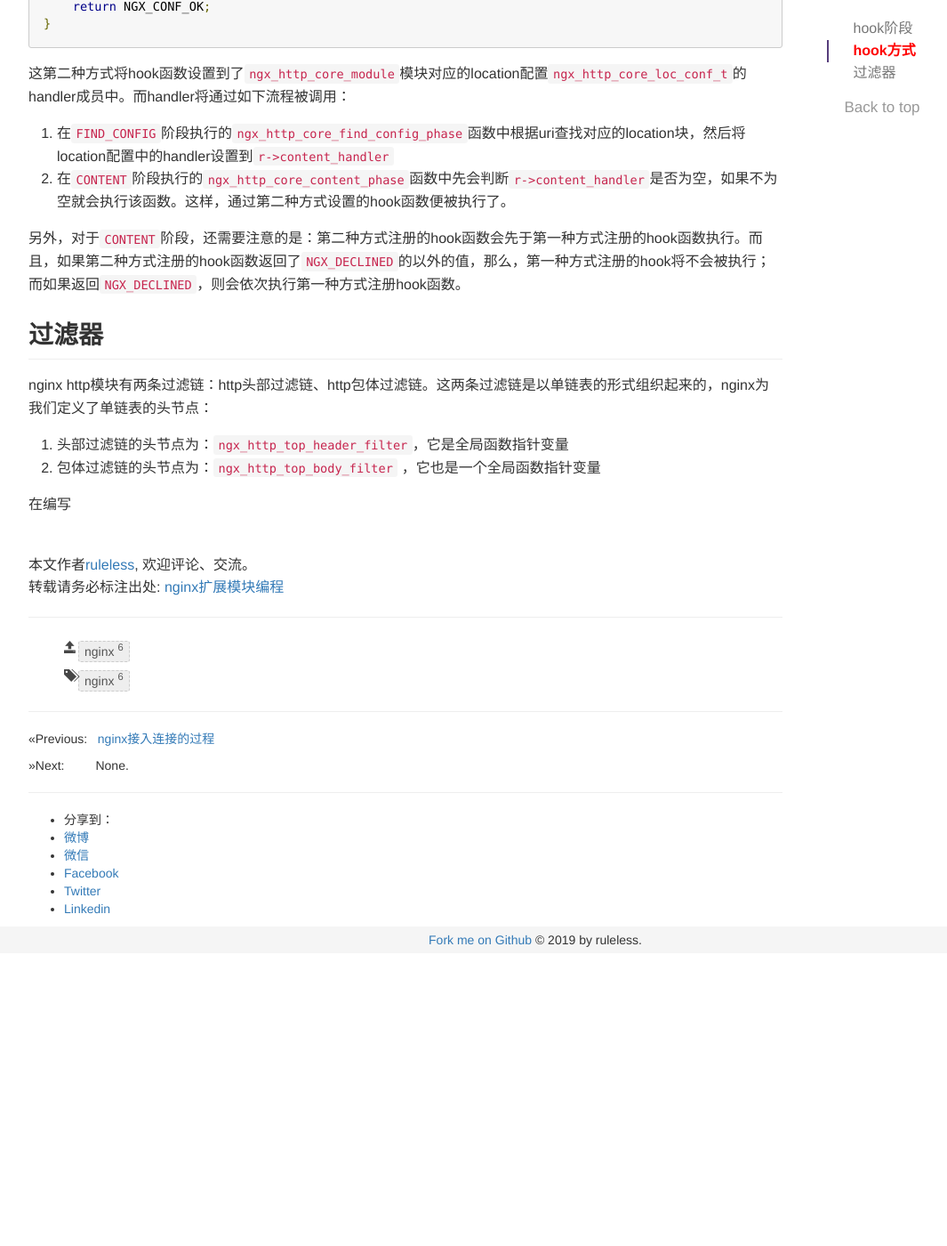
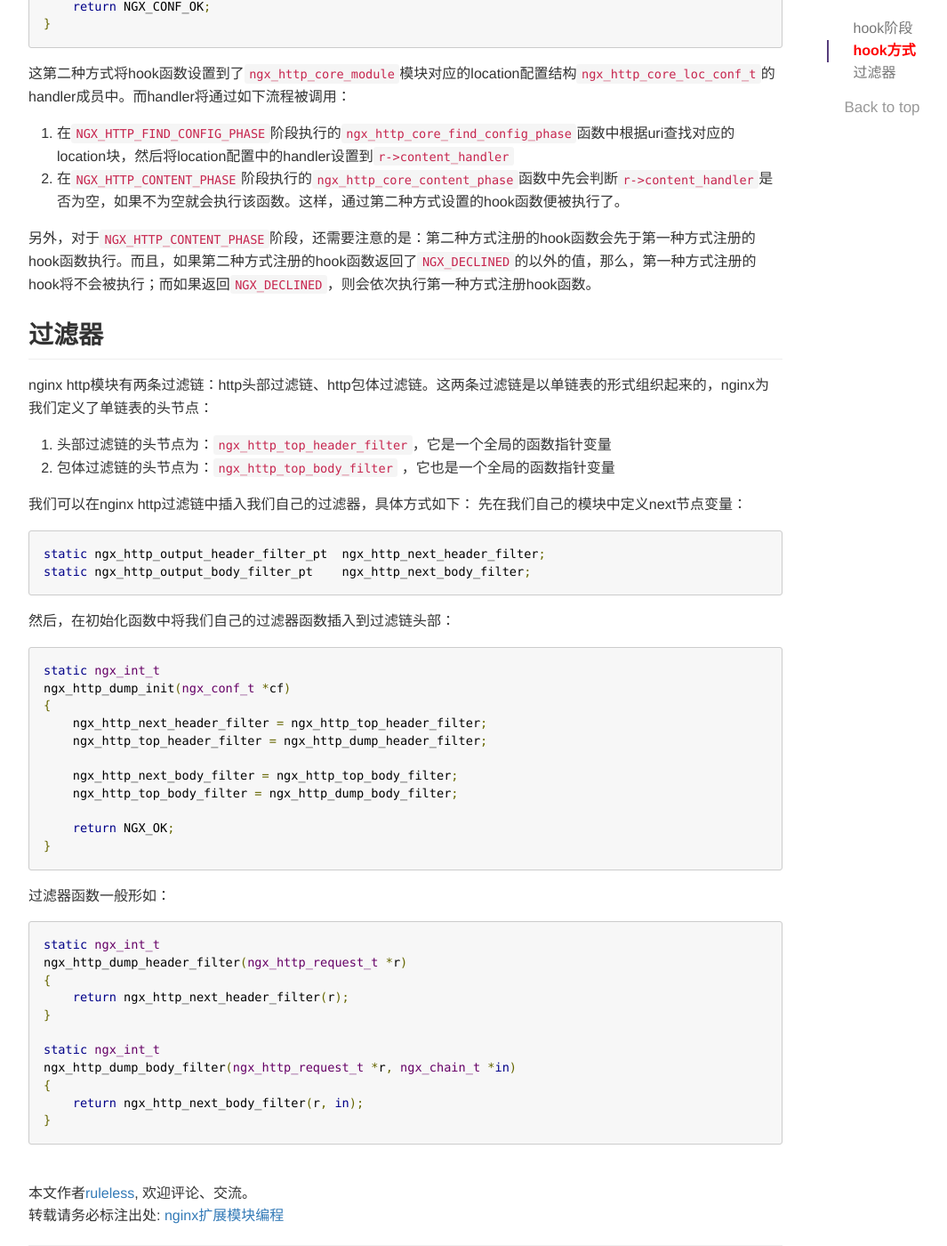
Before and after one commit to ruleless/ruleless.github.io, a Jekyll site: the page built from _posts/2019-01-02-nginx-write-ext-module.md, in a window 1280 px wide and 1400 px high, scrolled down 2333 px. Shown: the whole window at 89% size, without its empty margins (38-1103 px from the left). Built offline with Jekyll 4.4.1, drawn with Linux system fonts in a browser that asks for light colours; comment, search, counter and statistics services are not loaded; before the commit the page ends 3404 px from its top, so only the background shows below that; some of the changed text lies outside the part shown.

Commit message:
modify: nginx扩展模块编程

````diff
--- a/_posts/2019-01-02-nginx-write-ext-module.md
+++ b/_posts/2019-01-02-nginx-write-ext-module.md
@@ -35,13 +35,13 @@ typedef enum {
 各阶段含义如下：
   1. `NGX_HTTP_POST_READ_PHASE`： 第一个阶段，官方模块仅有realip模块hook该阶段
   2. `NGX_HTTP_SERVER_REWRITE_PHASE`：uri重写阶段，这个阶段的重写可以影响FIND_CONFIG阶段查找location块的结果
-  3. `NGX_HTTP_FIND_CONFIG_PHASE`： 根据uri查找对应的location，并将location对应的handler设置到`r->content_handler`中。注意：该阶段第三方模块不可hook
-  4. `NGX_HTTP_REWRITE_PHASE`： uri重写，这个阶段的重写在设置r->content_handler之后，所以框架不会根据这个阶段的重写结果查找location块
-  5. `NGX_HTTP_POST_REWRITE_PHASE`：这个阶段用于避免循环重写uri，第三方模块不可hook
-  6. `NGX_HTTP_PREACCESS_PHASE`：这个阶段跟POST_READ阶段使用checker函数都是`ngx_http_core_generic_phase`，从名字上，我们可以理解它为预鉴权阶段
+  3. `NGX_HTTP_FIND_CONFIG_PHASE`： 根据uri查找对应的location，并将location对应的handler设置到`r->content_handler`中。注意：**该阶段第三方模块不可hook**
+  4. `NGX_HTTP_REWRITE_PHASE`： uri重写，这个阶段的重写在`FIND_CONFIG`阶段之后，所以框架不会根据这个阶段的重写结果查找location块
+  5. `NGX_HTTP_POST_REWRITE_PHASE`：这个阶段用于避免循环重写uri，**第三方模块不可hook**
+  6. `NGX_HTTP_PREACCESS_PHASE`：这个阶段跟POST_READ阶段使用的checker函数都是`ngx_http_core_generic_phase`，从名字上，我们可以理解它为预鉴权阶段
   7. `NGX_HTTP_ACCESS_PHASE`：鉴权阶段
-  8. `NGX_HTTP_POST_ACCESS_PHASE`：鉴权结果反馈阶段，如果上阶段鉴权失败，那该阶段会终止请求。注意：该阶段第三方模块不可hook
-  9. `NGX_HTTP_PRECONTENT_PHASE`：官方模块仅有try_files模块hook了该阶段，从名字上看，该阶段表示预生成http包体，第三方模块一般难有类似需求，所以一般不要hook该阶段
+  8. `NGX_HTTP_POST_ACCESS_PHASE`：鉴权结果反馈阶段，如果上一阶段鉴权失败，那该阶段会终止请求。注意：**该阶段第三方模块不可hook**
+  9. `NGX_HTTP_PRECONTENT_PHASE`：官方模块仅有try_files模块hook了该阶段，从名字上看，该阶段表示预生成http包体，第三方模块一般难有类似需求，**所以一般不要hook该阶段**
   10. `NGX_HTTP_CONTENT_PHASE`：生成http包体阶段，第三方模块通常hook该阶段，该阶段有两种hook方式，我们在下面讨论
   11. `NGX_HTTP_LOG_PHASE`：该阶段在函数`ngx_http_free_request`中执行，http框架hook该阶段用于输出access log
 
@@ -96,15 +96,50 @@ ngx_http_dump(ngx_conf_t *cf, ngx_command_t *cmd, void *conf)
     return NGX_CONF_OK;
 }
 ```
-这第二种方式将hook函数设置到了`ngx_http_core_module`模块对应的location配置`ngx_http_core_loc_conf_t`的handler成员中。而handler将通过如下流程被调用：
-  1. 在`FIND_CONFIG`阶段执行的`ngx_http_core_find_config_phase`函数中根据uri查找对应的location块，然后将location配置中的handler设置到`r->content_handler`
-  2. 在`CONTENT`阶段执行的`ngx_http_core_content_phase`函数中先会判断`r->content_handler`是否为空，如果不为空就会执行该函数。这样，通过第二种方式设置的hook函数便被执行了。
+这第二种方式将hook函数设置到了`ngx_http_core_module`模块对应的location配置结构`ngx_http_core_loc_conf_t`的handler成员中。而handler将通过如下流程被调用：
+  1. 在`NGX_HTTP_FIND_CONFIG_PHASE`阶段执行的`ngx_http_core_find_config_phase`函数中根据uri查找对应的location块，然后将location配置中的handler设置到`r->content_handler`
+  2. 在`NGX_HTTP_CONTENT_PHASE`阶段执行的`ngx_http_core_content_phase`函数中先会判断`r->content_handler`是否为空，如果不为空就会执行该函数。这样，通过第二种方式设置的hook函数便被执行了。
 
-另外，对于`CONTENT`阶段，还需要注意的是：第二种方式注册的hook函数会先于第一种方式注册的hook函数执行。而且，如果第二种方式注册的hook函数返回了`NGX_DECLINED`的以外的值，那么，第一种方式注册的hook将不会被执行；而如果返回`NGX_DECLINED`，则会依次执行第一种方式注册hook函数。
+另外，对于`NGX_HTTP_CONTENT_PHASE`阶段，还需要注意的是：第二种方式注册的hook函数会先于第一种方式注册的hook函数执行。而且，如果第二种方式注册的hook函数返回了`NGX_DECLINED`的以外的值，那么，第一种方式注册的hook将不会被执行；而如果返回`NGX_DECLINED`，则会依次执行第一种方式注册hook函数。
 
 ## 过滤器
 nginx http模块有两条过滤链：http头部过滤链、http包体过滤链。这两条过滤链是以单链表的形式组织起来的，nginx为我们定义了单链表的头节点：
-  1. 头部过滤链的头节点为：`ngx_http_top_header_filter`，它是全局函数指针变量
-  2. 包体过滤链的头节点为：`ngx_http_top_body_filter` ，它也是一个全局函数指针变量
+  1. 头部过滤链的头节点为：`ngx_http_top_header_filter`，它是一个全局的函数指针变量
+  2. 包体过滤链的头节点为：`ngx_http_top_body_filter` ，它也是一个全局的函数指针变量
 
-在编写
+我们可以在nginx http过滤链中插入我们自己的过滤器，具体方式如下：
+先在我们自己的模块中定义next节点变量：
+``` c++
+static ngx_http_output_header_filter_pt  ngx_http_next_header_filter;
+static ngx_http_output_body_filter_pt    ngx_http_next_body_filter;
+```
+
+然后，在初始化函数中将我们自己的过滤器函数插入到过滤链头部：
+``` c++
+static ngx_int_t
+ngx_http_dump_init(ngx_conf_t *cf)
+{
+    ngx_http_next_header_filter = ngx_http_top_header_filter;
+    ngx_http_top_header_filter = ngx_http_dump_header_filter;
+
+    ngx_http_next_body_filter = ngx_http_top_body_filter;
+    ngx_http_top_body_filter = ngx_http_dump_body_filter;
+
+    return NGX_OK;
+}
+```
+
+过滤器函数一般形如：
+``` c++
+static ngx_int_t
+ngx_http_dump_header_filter(ngx_http_request_t *r)
+{
+    return ngx_http_next_header_filter(r);
+}
+
+static ngx_int_t
+ngx_http_dump_body_filter(ngx_http_request_t *r, ngx_chain_t *in)
+{
+    return ngx_http_next_body_filter(r, in);
+}
+```
````
